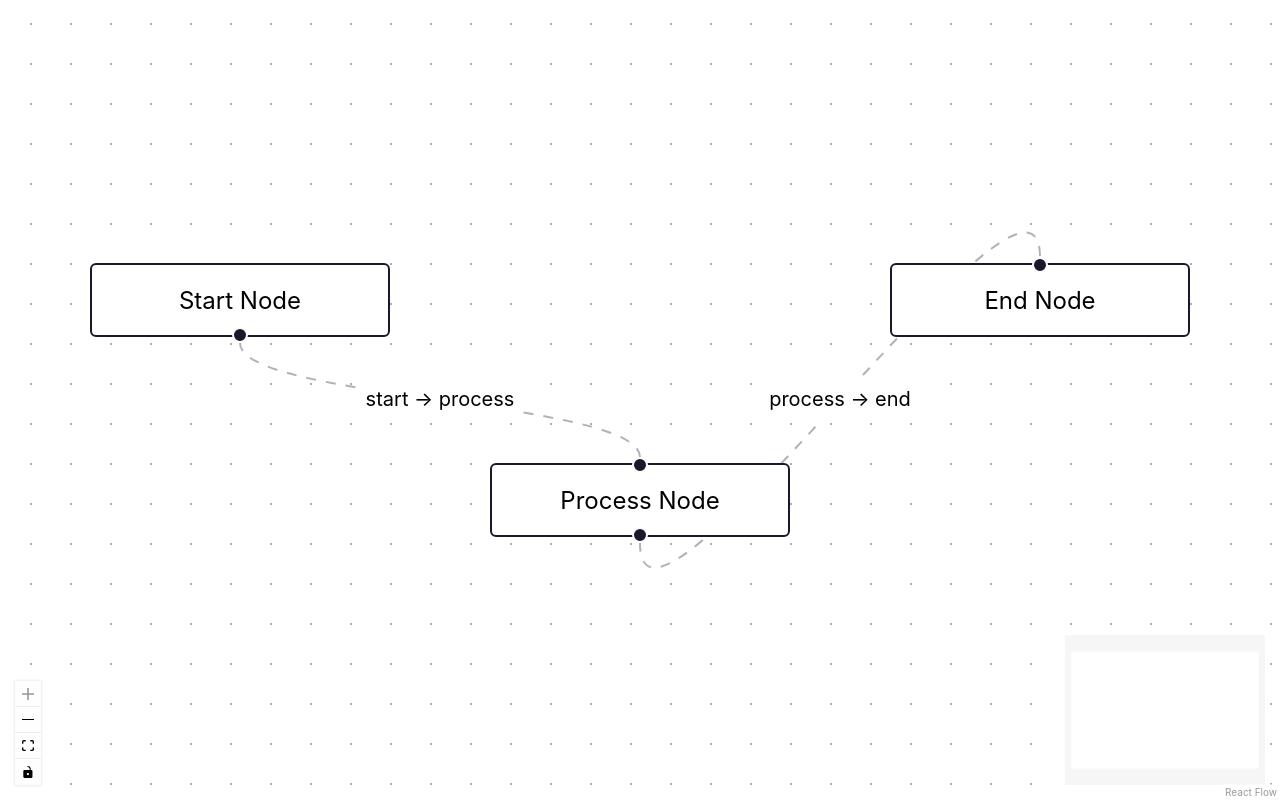
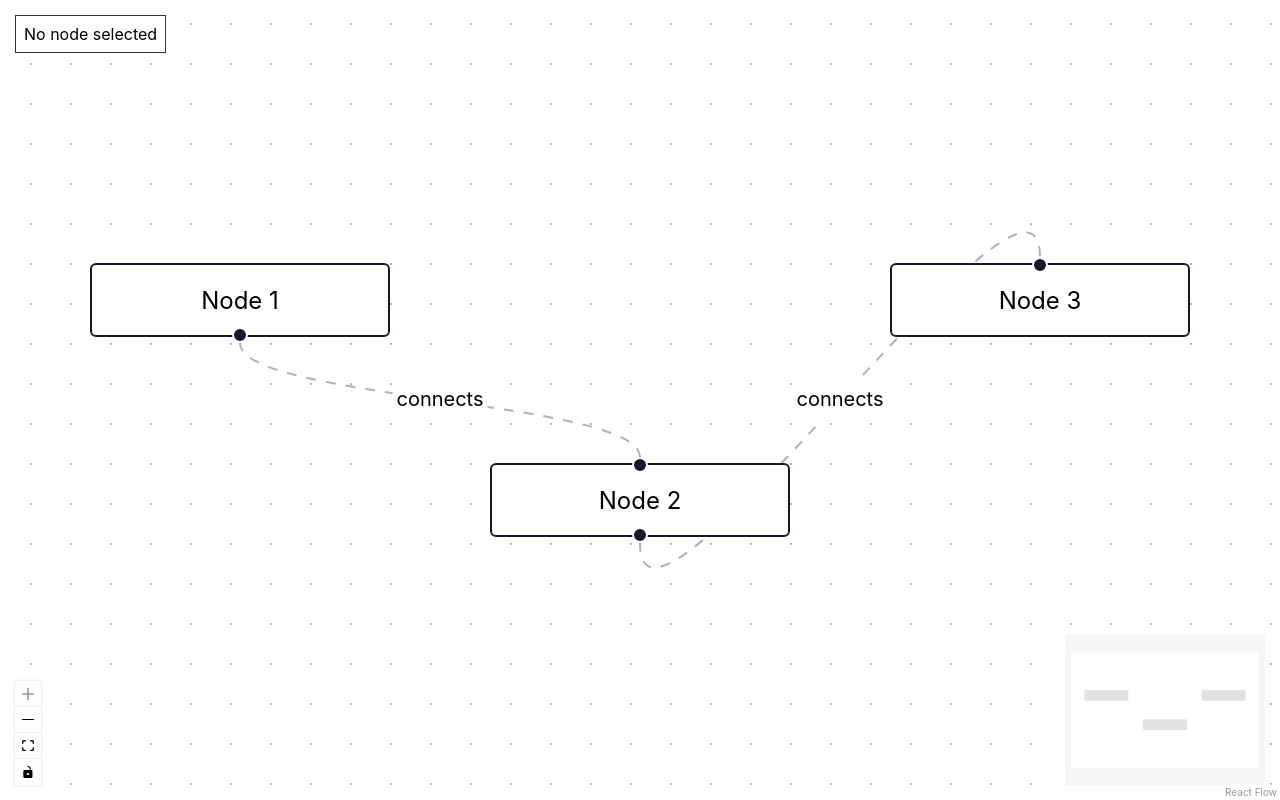
Before and after one commit to shripadkulthe/reactflow-mini, a React (Create React App) app: page / in a window 1280 px wide. Built offline with nearby package versions, Linux system fonts and the light colour scheme.

Commit message:
feat: add interactice flow explore built in components

```diff
--- a/src/App.js
+++ b/src/App.js
@@ -1,8 +1,8 @@
 import React from 'react';
-import DemoFlow from './demoFlow';
+import InteractiveFlow from './interactiveFlow';
 
 function App() {
-  return <DemoFlow />;
+  return <InteractiveFlow />;
 }
 
 export default App;
--- /dev/null
+++ b/src/interactiveFlow.jsx
@@ -0,0 +1,72 @@
+import React, { useCallback, useState } from 'react';
+import { ReactFlow, ReactFlowProvider, Background, Controls, MiniMap, Panel, useNodesState, useEdgesState, addEdge, applyNodeChanges, applyEdgeChanges } from '@xyflow/react';
+import '@xyflow/react/dist/style.css';
+
+
+const initialNodes = [
+  { id: 'n1', type: 'input', data: { label: 'Node 1' }, position: { x: 0, y: 50 } },
+  { id: 'n2', data: { label: 'Node 2' }, position: { x: 200, y: 150 } },
+  { id: 'n3', type: 'output', data: { label: 'Node 3' }, position: { x: 400, y: 50 } },
+];
+
+const initialEdges = [
+  { id: 'e1-2', source: 'n1', target: 'n2', label: 'connects', animated: true },
+  { id: 'e2-3', source: 'n2', target: 'n3', label: 'connects', animated: true },
+];
+
+export default function InteractiveFlow() {
+  const [nodes, setNodes] = useNodesState(initialNodes);
+  const [edges, setEdges] = useEdgesState(initialEdges);
+  const [selectedNode, setSelectedNode] = useState(null);
+
+  const onNodesChange = useCallback(
+  (changes) => setNodes((nodesSnapshot) => applyNodeChanges(changes, nodesSnapshot)),
+  [setNodes],
+);
+
+  const onEdgesChange = useCallback(
+  (changes) => setEdges((edgesSnapshot) => applyEdgeChanges(changes, edgesSnapshot)),
+  [setEdges],
+);
+
+  const onConnect = useCallback(
+  (params) => setEdges((edgesSnapshot) => addEdge(params, edgesSnapshot)),
+  [setEdges],
+);
+
+const onNodeClick = useCallback((event, node) => {
+    setSelectedNode(node);
+  }, []);
+
+  return (
+    <div style={{ height: '100vh', width: '100%' }}>
+      <ReactFlowProvider>
+        <ReactFlow
+          nodes={nodes}
+          edges={edges}
+          selectionMode="partial"
+          onNodesChange={onNodesChange}
+          onEdgesChange={onEdgesChange}
+          onConnect={onConnect}
+          fitView
+          onNodeClick={onNodeClick}
+        >
+          <MiniMap />
+          <Controls />
+          <Background />
+          <Panel position="top-left">
+            <div style={{ padding: 8, backgroundColor: '#fff', border: '1px solid #333' }}>
+              {selectedNode ? (
+                <div>
+                  <strong>Selected Node:</strong> {selectedNode.data.label}
+                </div>
+              ) : (
+                <div>No node selected</div>
+              )}
+            </div>
+          </Panel>
+        </ReactFlow>
+      </ReactFlowProvider>
+    </div>
+  );
+}
```
